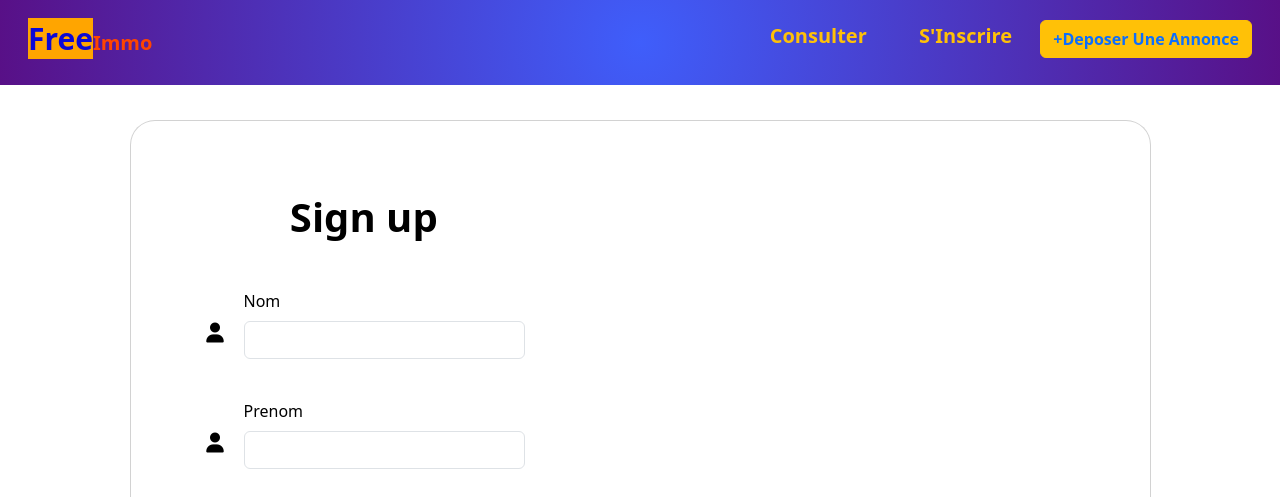
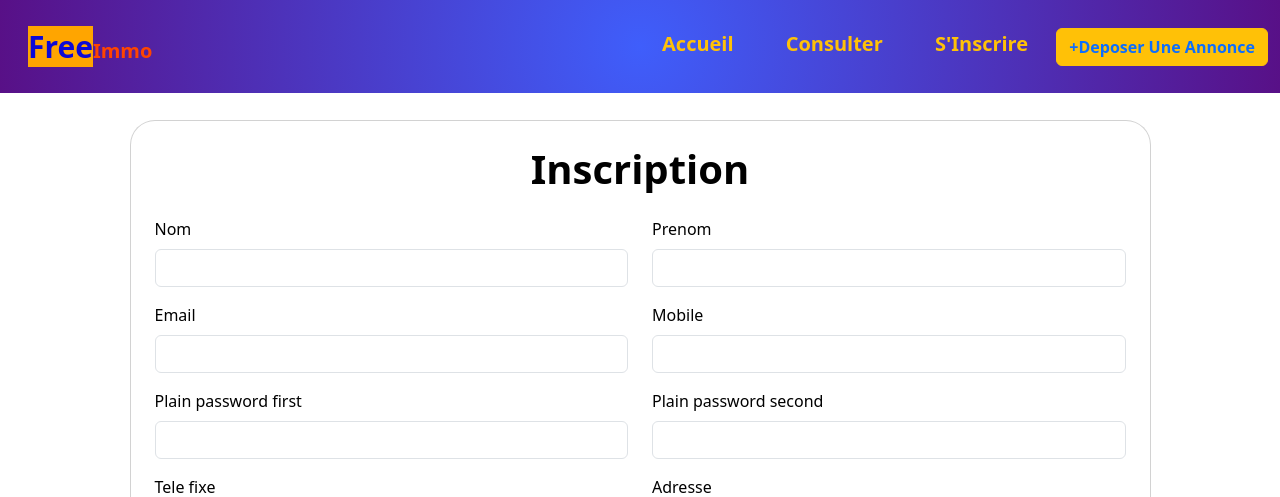
Before and after one commit to RAMIKHADOUR/freeimmoc, a Symfony app: template templates/registration/inscription.html.twig in a window 1280 px wide. Shown: the top 497 px of the page. Run offline with Twig, Linux system fonts and the light colour scheme; the template is opened without the code that fills it, so the values that code supplies are empty; form fields are guessed from the names that the template uses; some libraries are stand-ins or nearby versions.

Commit message:
page inscription terminé

```diff
--- a/composer.json
+++ b/composer.json
@@ -13,6 +13,7 @@
         "doctrine/orm": "^2.17",
         "phpdocumentor/reflection-docblock": "^5.3",
         "phpstan/phpdoc-parser": "^1.25",
+        "sensio/framework-extra-bundle": "^6.2",
         "symfony/asset": "6.0.*",
         "symfony/console": "6.0.*",
         "symfony/doctrine-messenger": "6.0.*",
--- a/config/bundles.php
+++ b/config/bundles.php
@@ -14,4 +14,5 @@ return [
     Symfony\WebpackEncoreBundle\WebpackEncoreBundle::class => ['all' => true],
     SymfonyCasts\Bundle\VerifyEmail\SymfonyCastsVerifyEmailBundle::class => ['all' => true],
     SymfonyCasts\Bundle\ResetPassword\SymfonyCastsResetPasswordBundle::class => ['all' => true],
+    Sensio\Bundle\FrameworkExtraBundle\SensioFrameworkExtraBundle::class => ['all' => true],
 ];
--- a/src/Controller/SecurityController.php
+++ b/src/Controller/SecurityController.php
@@ -9,7 +9,7 @@ use Symfony\Component\Security\Http\Authentication\AuthenticationUtils;
 
 class SecurityController extends AbstractController
 {
-    #[Route(path: '/connexion', name: 'app_login')]
+    #[Route(path: '/', name: 'app_login')]
     public function login(AuthenticationUtils $authenticationUtils): Response
     {
         // if ($this->getUser()) {
--- a/templates/base.html.twig
+++ b/templates/base.html.twig
@@ -14,11 +14,11 @@
         {% block navbar %}
         {% include 'partials/_header.html.twig' %}
         {% endblock %}
-        <br><br><br>
+
 
         {% block body %}{% endblock %}
 
-        <br><br>
+
         {% block footer %}
         {% include 'partials/_footer.html.twig' %}
         {% endblock %}
--- a/templates/partials/_footer.html.twig
+++ b/templates/partials/_footer.html.twig
@@ -7,20 +7,19 @@
             <div class="col-sm-6">
                 <div class="mb-2">
 
-                    <a data-mdb-ripple-init class="btn btn-outline btn-floating m-1" href="https://www.facebook.com"
-                        role="button"><i class="fab fa-facebook-f"></i></a>
+                    <a data-mdb-ripple-init class="btn btn-outline btn-floating m-1" href=""
+                        role="button"> <i class="fa-brands fa-facebook"></i></a>
 
-                    <a data-mdb-ripple-init class="btn btn-outline btn-floating m-1" href="https://www.instagram.com"
+                    <a data-mdb-ripple-init class="btn btn-outline btn-floating m-1" href=""
                         role="button"><i class="fab fa-google"></i></a>
 
 
-                    <a data-mdb-ripple-init class="btn btn-outline btn-floating m-1" href="https://twitter.com"
+                    <a data-mdb-ripple-init class="btn btn-outline btn-floating m-1" href=""
                         role="button"><i class="fab fa-instagram"></i></a>
 
-                    <a data-mdb-ripple-init class="btn btn-outline btn-floating m-1" href="https://www.whatsapp.com"
+                    <a data-mdb-ripple-init class="btn btn-outline btn-floating m-1" href=""
                         role="button"><i class="fab fa-whatsapp"></i></a>
                 </div>
-
 
                 <div class="">
                     <form action="">
@@ -41,7 +40,7 @@
 
                         <ul class="list-unstyled mb-0">
                             <li>
-                                <a href="" class="text-decoration-none text-white">Deposer une Annonce</a>
+                                <a href="{{ path('app_inscription')}}" class="text-decoration-none text-white">Deposer une Annonce</a>
                             </li>
                             <li>
                                 <a href="#!" class="text-decoration-none text-white">Location</a>
--- a/templates/partials/_header.html.twig
+++ b/templates/partials/_header.html.twig
@@ -1,21 +1,13 @@
-<header class="fixed-top">
-    <div class="navbar p-3 mb-2">
+<br><br><br>
+<div class="mb-5">
+    <div class=" fixed-top navbar mb-5">
         <div class="container-fluid">
+            <div class="m-3">
+                <a class="navbar-brand" href="{{ path('app_login')}}"><span id="free">Free</span><span id="immo">Immo</span></a>
+            </div>
+
             <div>
-                <a class="navbar-brand" href=""><span id="free">Free</span><span id="immo">Immo</span></a>
-
-            </div>
-            <div>
-                <div class="input-group">
-
-
-
-                </div>
-            </div>
-            <div>
-            <!--<a class="navbar-brand fs-5 fw-bolder text-warning" href="#">Accueil</a>
-                <a class="navbar-brand fs-5 fw-bolder text-warning" href="#">Estimation</a>
-                <a class="text-decoration-none m-4 text-warning fs-5 fw-bolder" href="#">Inscription</a>-->
+                <a class="text-decoration-none m-4 text-warning fs-5 fw-bolder" href="{{ path('app_login')}}">Accueil</a>
                 <a class="text-decoration-none m-4 text-warning fs-5 fw-bolder" href="{{ path('app_search')}}">Consulter</a>
                 <a class="text-decoration-none m-4 text-warning fs-5 fw-bolder" href="{{ path('app_inscription')}}">S'Inscrire</a>
                 <a class="btn btn-warning text-decoration-none fs-6 fw-bolder text-primary" href="{{ path('app_inscription')}}"
@@ -23,4 +15,4 @@
             </div>
         </div>
     </div>
-</header>
+</div>
--- a/templates/registration/inscription.html.twig
+++ b/templates/registration/inscription.html.twig
@@ -3,92 +3,71 @@
 {% block title %}Inscription-Page{% endblock %}
 
 {% block body %}
-<div class="m-5">
+
 {% for flash_error in app.flashes('verify_email_error') %}
 <div class="alert alert-danger" role="alert">{{ flash_error }}</div>
 {% endfor %}
-
-<section class="vh-100" style="background-color: white;">
-    <div class="container h-100">
+<section class="mb-4" style="background-color: white;">
+    <div class="container">
         <div class="row d-flex justify-content-center align-items-center h-100">
             <div class="col-lg-12 col-xl-11">
                 <div class="card text-black" style="border-radius: 25px;">
-                    <div class="card-body p-md-5">
+                    <div class="card-body p-md-4">
                         <div class="row justify-content-center">
-                            <div class="col-md-10 col-lg-6 col-xl-5 order-2 order-lg-1">
+                            <form>
+                                <p class="text-center h1 fw-bold mb-4">Inscription</p>
+                                <div>
+                                    {{ form_errors(registrationForm) }}
 
-                                <p class="text-center h1 fw-bold mb-5 mx-1 mx-md-4 mt-4">Sign up</p>
+                                    {{ form_start(registrationForm) }}
+                                    <div class="row">
+                                        <div class="col-md-6">
+                                            {{ form_row(registrationForm.nom) }}
+                                        </div>
+                                        <div class="col-md-6">
+                                            {{ form_row(registrationForm.prenom) }}
+                                        </div>
+                                        <div class="col-md-6">
+                                            {{ form_row(registrationForm.email) }}
+                                        </div>
+                                        <div class="col-md-6">
+                                            {{ form_row(registrationForm.mobile) }}
+                                        </div>
 
-                            <form class="mx-1 mx-md-4">
+                                        <div class="col-md-6">
+                                            {{ form_row(registrationForm.plainPassword.first) }}
+                                        </div>
 
+                                        <div class="col-md-6">
+                                            {{ form_row(registrationForm.plainPassword.second) }}
+                                        </div>
+                                        <div class="col-6">
+                                            {{ form_row(registrationForm.tele_fixe) }}
+                                        </div>
+                                        <div class="col-6">
+                                            {{ form_row(registrationForm.adresse) }}
+                                        </div>
 
-                                {{ form_errors(registrationForm) }}
+                                        <div class="col-6">
+                                            {{ form_row(registrationForm.ville) }}
+                                        </div>
 
-                                {{ form_start(registrationForm) }}
-
-                                <div class="d-flex flex-row align-items-center mb-4">
-                                    <i class="fas fa-user fa-lg me-3 fa-fw"></i>
-                                    <div class="form-outline flex-fill mb-0">
-                                        {{ form_row(registrationForm.nom) }}
-                                    </div>
-                                </div>
-                                <div class="d-flex flex-row align-items-center mb-4">
-                                    <i class="fas fa-user fa-lg me-3 fa-fw"></i>
-                                    <div class="form-outline flex-fill mb-0">
-                                        {{ form_row(registrationForm.prenom) }}
-                                    </div>
-                                </div>
-
-                                <div class="d-flex flex-row align-items-center mb-4">
-                                    <i class="fas fa-user fa-lg me-3 fa-fw"></i>
-                                    <div class="form-outline flex-fill mb-0">
-                                        {{ form_row(registrationForm.mobile) }}
-                                    </div>
-                                </div>
-                                <div class="d-flex flex-row align-items-center mb-4">
-                                    <i class="fas fa-user fa-lg me-3 fa-fw"></i>
-                                    <div class="form-outline flex-fill mb-0">
-                                        {{ form_row(registrationForm.tele_fixe) }}
-                                    </div>
-                                </div>
-
-                                <div class="d-flex flex-row align-items-center mb-4">
-                                    <i class="fas fa-envelope fa-lg me-3 fa-fw"></i>
-                                    <div class="form-outline flex-fill mb-0">
-                                        {{ form_row(registrationForm.email) }}
+                                        <div class="col-6">
+                                            {{ form_row(registrationForm.codepostale) }}
+                                        </div>
 
                                     </div>
-                                </div>
 
-                                <div class="d-flex flex-row align-items-center mb-4">
-                                    <i class="fas fa-lock fa-lg me-3 fa-fw"></i>
-                                    <div class="form-outline flex-fill mb-0">
-                                        {{ form_row(registrationForm.plainPassword, {
-                                        label: 'Password'
-                                        }) }}
-
+                                    <div class="form-group">
+                                        <div class="form-check">
+                                            {{ form_row(registrationForm.agreeTerms) }}
+                                        </div>
                                     </div>
-                                </div>
-
-                                <div class="form-check d-flex justify-content-center mb-5">
-                                    {{ form_row(registrationForm.agreeTerms) }}
-                                    J'accepte toutes les déclarations dans : <a href="#!">Conditions
-                                        d'utilisation</a>
-
-                                </div>
-                                <button type="submit" class="btn btn-primary" role="button">Inscription</button>
-                                {{ form_end(registrationForm) }}
+<div class="row d-flex justify-content-center align-items-center"><button type="submit" class="btn btn-primary" role="button">Inscription</button>
+{{ form_end(registrationForm) }}</div>
 
 
                             </form>
-
-                            </div>
-                            <div class="col-md-10 col-lg-6 col-xl-7 d-flex align-items-center order-1 order-lg-2">
-
-                                <img src="https://mdbcdn.b-cdn.net/img/Photos/new-templates/bootstrap-registration/draw1.webp"
-                                    class="img-fluid" alt="Sample image">
-
-                            </div>
                         </div>
                     </div>
                 </div>
@@ -96,6 +75,5 @@
         </div>
     </div>
 </section>
-</div>
-<br><br><br><br><br><br><br><br><br><br><br><br><br><br><br><br>
+
 {% endblock %}
```
Also changed, not shown: src/Form/RegistrationFormType.php (+27 -5 lines), 3 other files.
